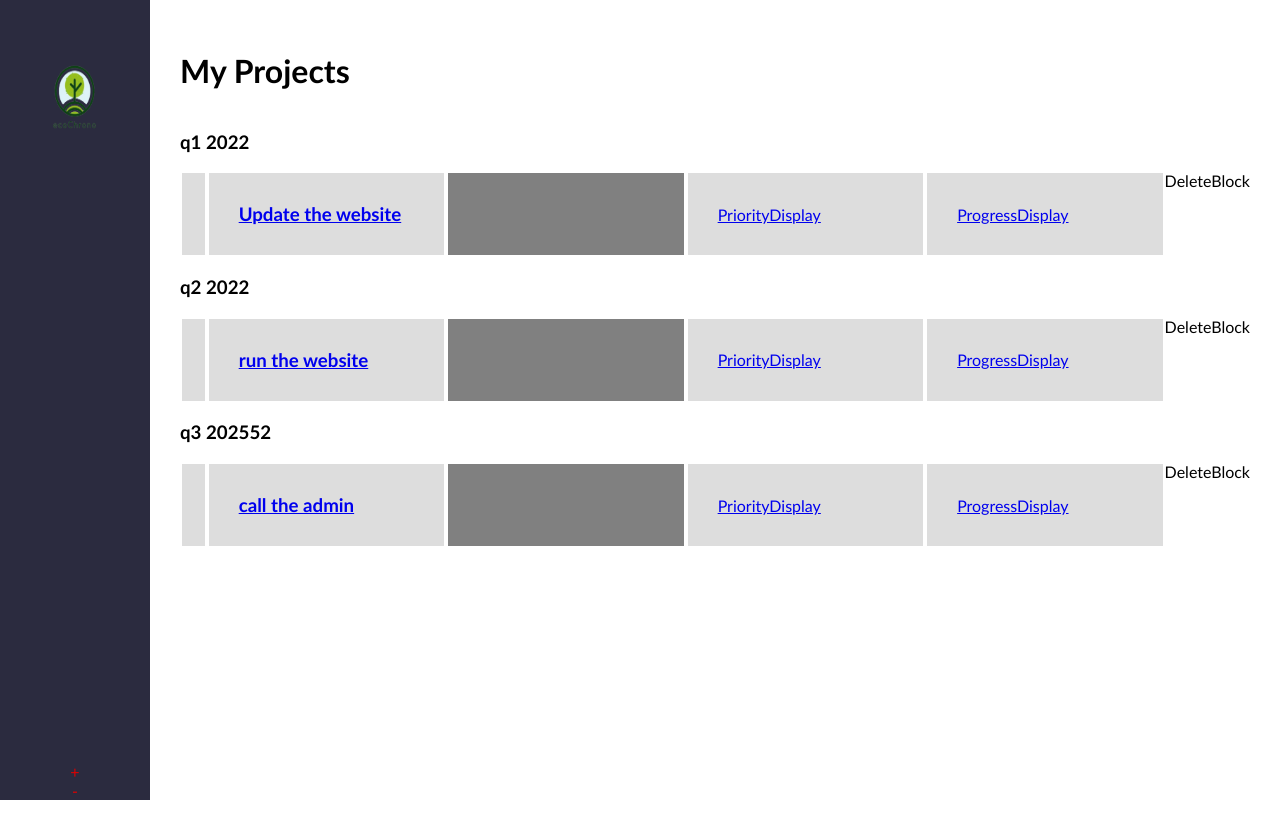
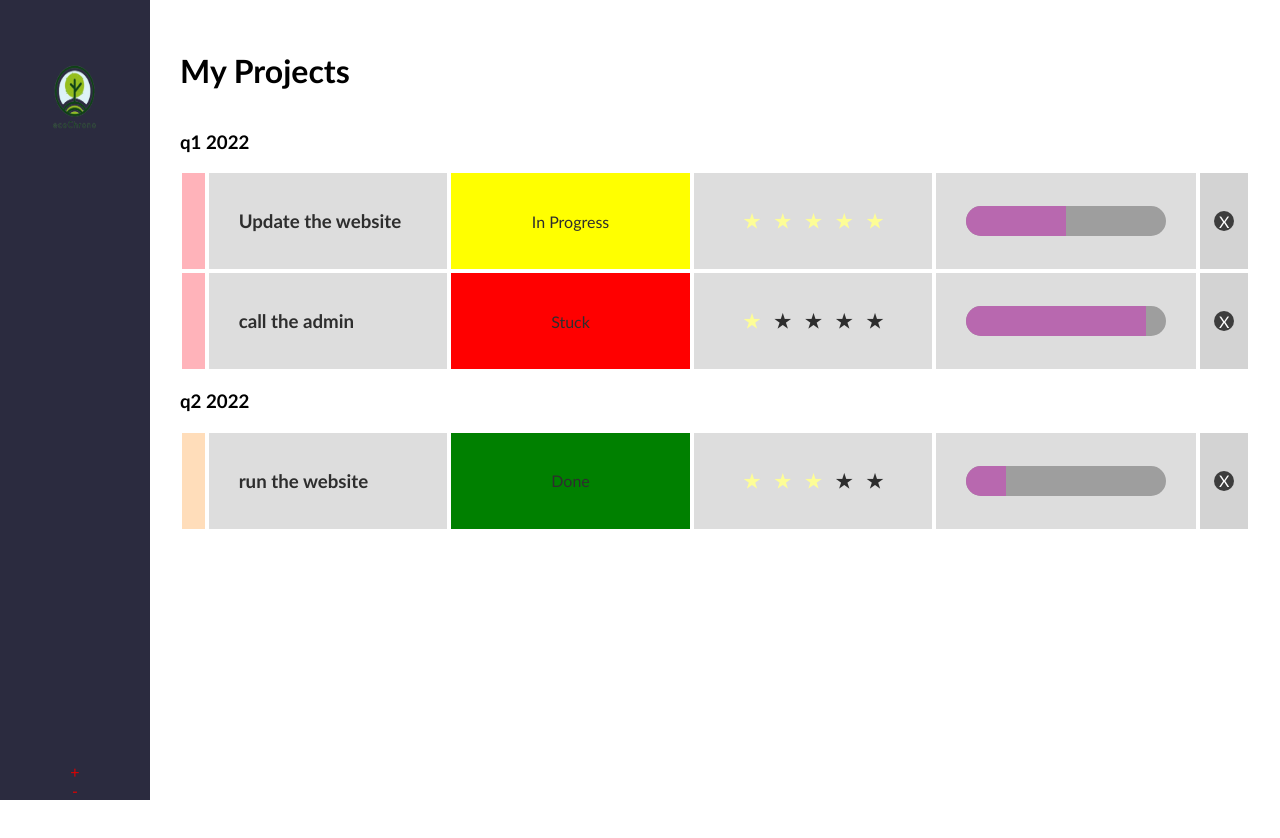
Before and after one commit to rakhithad/Helpdesk-System, a JavaScript app: page / in a window 1280 px wide. Shown: the top 838 px of the page. Built offline with nearby package versions, Linux system fonts and the light colour scheme; the HTML template or start-up script is replaced by a standard one.

Commit message:
Updated dashboard and ticked card functions

```diff
--- a/src/components/DeleteBlock.js
+++ b/src/components/DeleteBlock.js
@@ -1,6 +1,11 @@
 const DeleteBlock = () => {
+    const deleteTicket = () => {
+        console.log("Ticket Deleted")
+    }
     return (
-        <div>DeleteBlock</div>
+        <div className="delete-block">
+            <div className="delete-icon" onClick={deleteTicket}>X</div>
+        </div>
     )
 }
 
--- a/src/components/PriorityDisplay.js
+++ b/src/components/PriorityDisplay.js
@@ -1,6 +1,14 @@
-const PriorityDisplay = () => {
+const PriorityDisplay = ( {priority}) => {
     return (
-        <div>PriorityDisplay</div>
+        <div className="priority-display">
+            <div className="star-container">
+                <h3 style={{color: priority >=1 ? 'rgb(253,253,150)' : ''}}>★</h3>
+                <h3 style={{color: priority >=2 ? 'rgb(253,253,150)' : ''}}>★</h3>
+                <h3 style={{color: priority >=3 ? 'rgb(253,253,150)' : ''}}>★</h3>
+                <h3 style={{color: priority >=4 ? 'rgb(253,253,150)' : ''}}>★</h3>
+                <h3 style={{color: priority >=5 ? 'rgb(253,253,150)' : ''}}>★</h3>
+            </div>
+        </div>
     )
 }
 
--- a/src/components/ProgressDisplay.js
+++ b/src/components/ProgressDisplay.js
@@ -1,6 +1,11 @@
-const ProgressDisplay = () => {
+const ProgressDisplay = ({progress}) => {
     return (
-        <div>ProgressDisplay</div>
+        <div className="progress-display">
+            <div className="progress-bar">
+                <div style={{ width: progress + '%'}}
+                className="progress-indicator"></div>
+            </div>
+        </div>
     )
 }
 
--- a/src/components/TicketCard.js
+++ b/src/components/TicketCard.js
@@ -11,12 +11,11 @@
 
         <div className="ticket-card">
             <Link to={`/ticket/${ticket.documentId}`} id="link">
-                <div className="ticket-color"></div>
+                <div className="ticket-color" style={{backgroundColor: color}}></div>
                 <h3>{ticket.title}</h3>
-
-                <StatusDisplay ticket={ticket.status}/>
-                <PriorityDisplay/>
-                <ProgressDisplay/>
+                <StatusDisplay status={ticket.status}/>
+                <PriorityDisplay priority={ticket.priority}/>
+                <ProgressDisplay progress={ticket.progress}/>
             </Link>
             <DeleteBlock/>
         </div>
--- a/src/index.css
+++ b/src/index.css
@@ -6,6 +6,11 @@
 
 .app {
     display: flex;
+}
+
+#link {
+    text-decoration: none;
+    color: rgb(46,46,46);
 }
 
 
@@ -71,3 +76,46 @@
     display: flex;
     justify-content: center;
 }
+.ticket-card .priority-display {
+    display: flex;
+    justify-content: center;
+}
+.ticket-card .priority-display .star-container {
+    display: flex;
+}
+.ticket-card .priority-display .star-container h3 {
+    margin: 7px;
+    padding: 0;
+}
+.ticket-card .progress-display {
+    min-width: 200px;
+}
+.ticket-card .progress-bar {
+    background-color: rgb(158, 158, 158);
+    height: 30px;
+    width: 100%;
+    border-radius: 15px;
+    overflow: hidden;
+}
+.ticket-card .progress-bar .progress-indicator {
+    background-color: rgb(184, 104, 175);
+    height: 100%;
+}
+.ticket-card .delete-block{
+    background-color: rgb(211, 211, 211);
+    width: 50px;
+    margin: 2px;
+    display: flex;
+    justify-content: center;
+    align-items: center;
+}
+.ticket-card .delete-block .delete-icon {
+    width: 20px;
+    height: 20px;
+    border-radius: 10px;
+    background-color: rgb(61, 61, 61);
+    display: flex;
+    justify-content: center;
+    align-items: center;
+    color: rgb(255, 255, 255);
+}
--- a/src/pages/Dashboard.js
+++ b/src/pages/Dashboard.js
@@ -9,32 +9,33 @@
             title: "Update the website",
             owner: "John Doe",
             status: "In Progress",
-            priority: "High",
-            progress: "50%",
+            priority: "5",
+            progress: "50",
             description: "Update the website with the new design",
             timestamp: "2021-10-01T12:00:00Z"
         },{
             category: "q2 2022",
-            color: "yeollow",
+            color: "yellow",
             title: "run the website",
             owner: "rakhitha praba Doe",
-            status: "done",
-            priority: "low",
-            progress: "20%",
+            status: "Done",
+            priority: "3",
+            progress: "20",
             description: "run the website with the old design",
             timestamp: "2021-10-01T12:00:00Z"
         },{
-            category: "q3 202552",
+            category: "q1 2022",
             color: "green",
             title: "call the admin",
             owner: "kavishka praba Doe",
-            status: "In Progress",
-            priority: "medium",
-            progress: "90%",
+            status: "Stuck",
+            priority: "1",
+            progress: "90",
             description: "call to admin and geather info",
             timestamp: "2041-12-05T1208:00Z"
         }
     ]
+    const colors =['rgb(255,179,186)', 'rgb(255,221,186)', 'rgb(255,223,186)', 'rgb(186,255,255)', 'rgb(186,201,255', 'rgb(255,186,255)']
 
     const uniqueCategories = [
         ...new Set(tickets?.map(({category}) => category))
@@ -52,7 +53,7 @@
                             .map((filteredTicket, _index) => (
                                 <TicketCard
                                     id={_index}
-                                    color={filteredTicket.color}
+                                    color={colors[categoryIndex] || colors[0]}
                                     ticket={filteredTicket}
                                 />
                             ))
```
